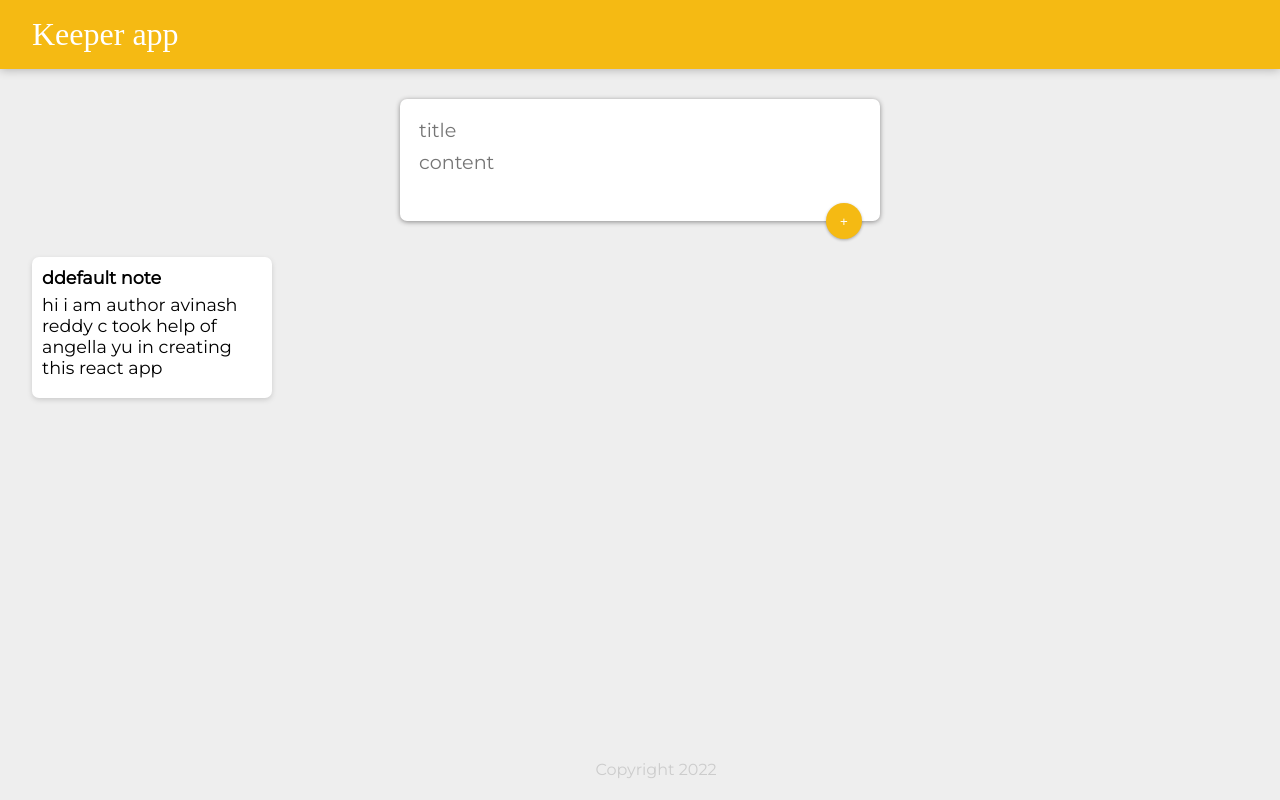
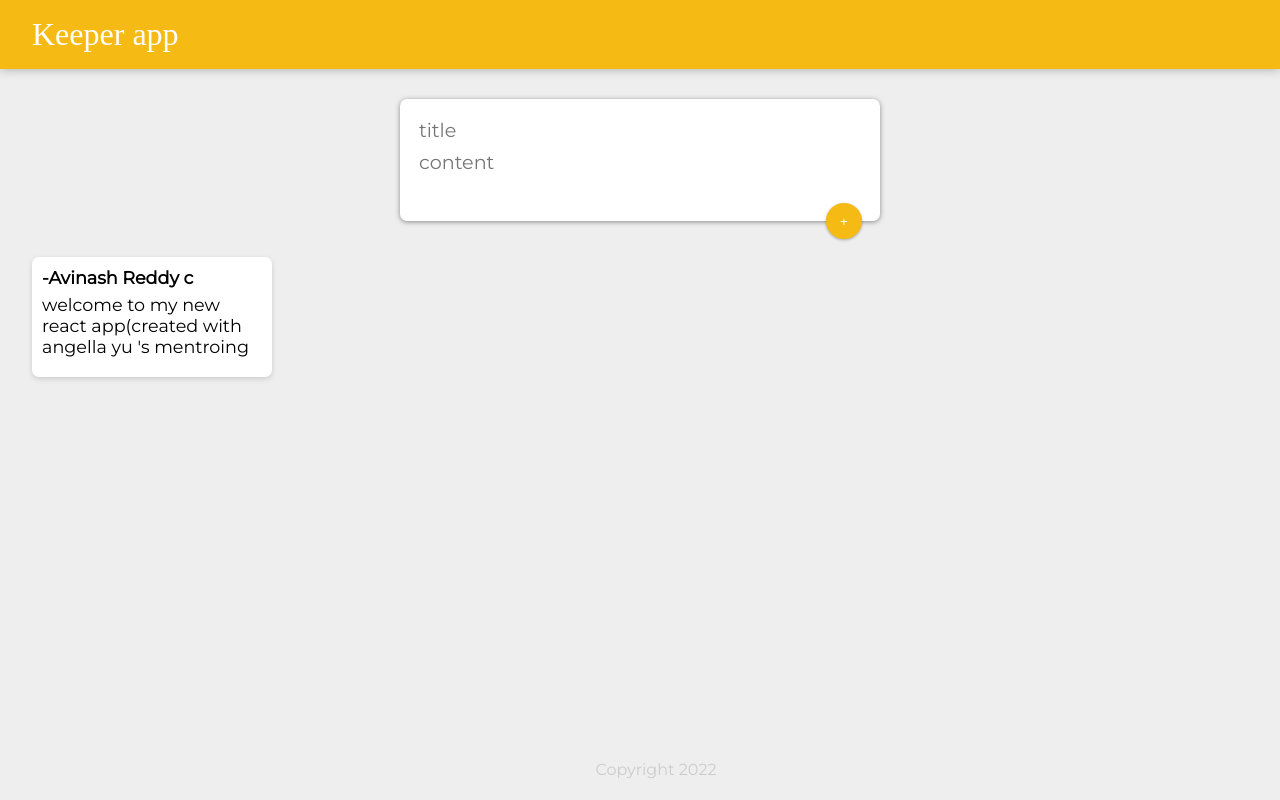
Before and after one commit to avinash84319/Note-Keeper, a React (Create React App) app: page / in a window 1280 px wide. Built offline with nearby package versions, Linux system fonts and the light colour scheme; a web font is replaced by a local one.

Commit message:
Update notes.js

```diff
--- a/src/notes.js
+++ b/src/notes.js
@@ -1,8 +1,8 @@
 const notes=[
     {
         id:1,
-        title : "ddefault note",
-        content : "hi i am author avinash reddy c took help of angella yu in creating this react app"
+        title : "-Avinash Reddy c",
+        content : "welcome to my new react app(created with angella yu 's mentroing"
     }
 ]
 
```
